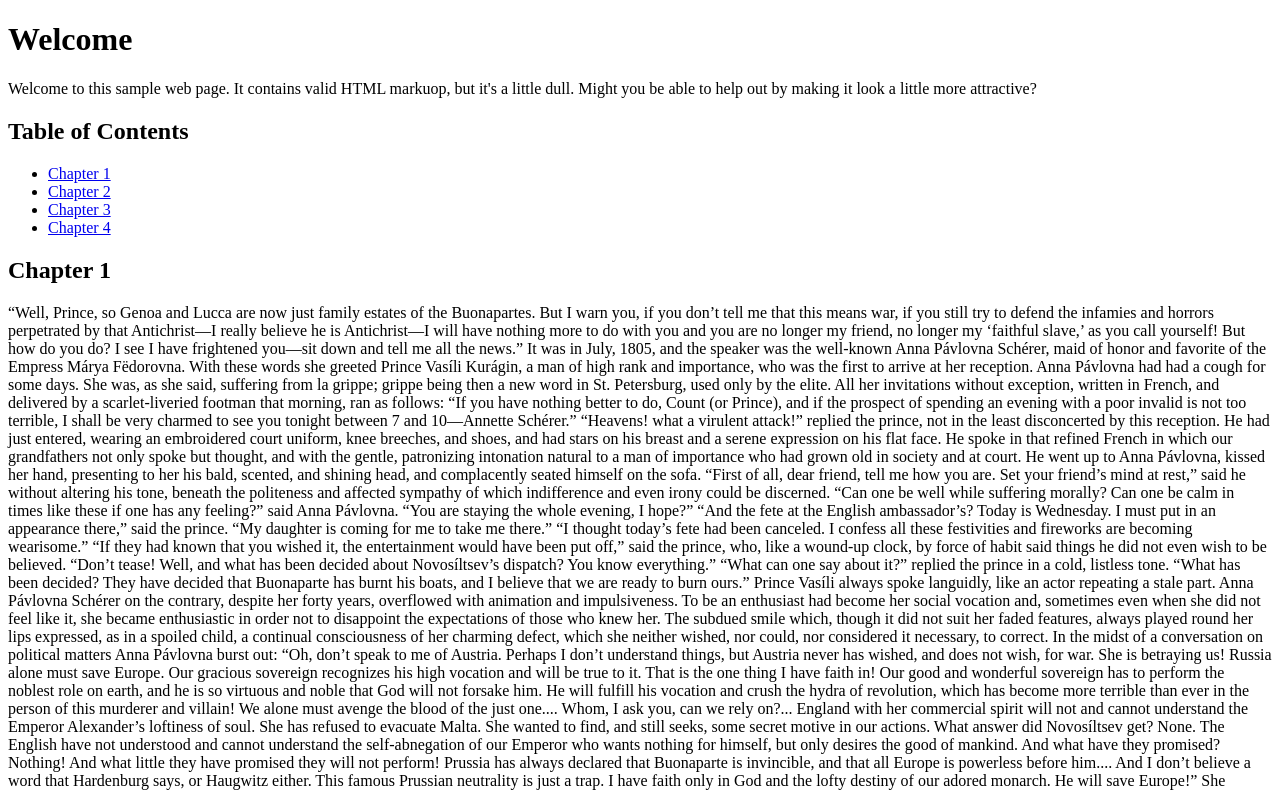
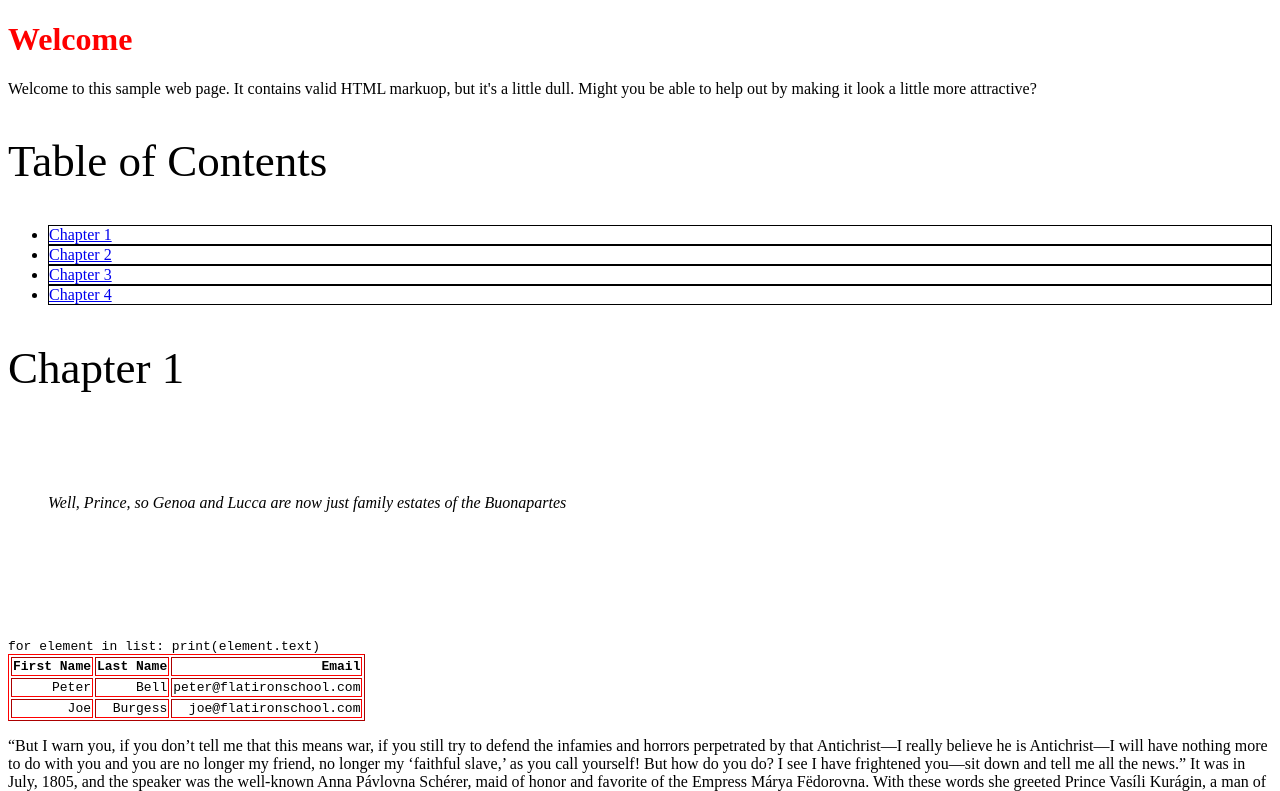
Before and after one commit to AntoinetteW/ent-ds-del-4-3-introduction-to-css-ds-deloitte-03192019, a plain HTML site: page index.html in a window 1280 px wide. Shown: the top 791 px of the page. Drawn offline with Linux system fonts and the light colour scheme.

Commit message:
Solution

```diff
--- a/index.html
+++ b/index.html
@@ -12,15 +12,41 @@
 
         <h2>Table of Contents</h2>
         <ul>
-            <li><a href="#chapter1">Chapter 1</a></a></li>
-            <li><a href="#chapter2">Chapter 2</a></li>
-            <li><a href="#chapter3">Chapter 3</a></li>
-            <li><a href="#chapter4">Chapter 4</a></li>
+            <li class="table_of_contents"><a href="#chapter1">Chapter 1</a></a></li>
+            <li class="table_of_contents"><a href="#chapter2">Chapter 2</a></li>
+            <li class="table_of_contents"><a href="#chapter3">Chapter 3</a></li>
+            <li class="table_of_contents"><a href="#chapter4">Chapter 4</a></li>
         </ul>
 
         <h2><a name="chapter1">Chapter 1</a></h2>
 
-        <p>“Well, Prince, so Genoa and Lucca are now just family estates of the Buonapartes. But I warn you, if you don’t tell me that this means war, if you still try to defend the infamies and horrors perpetrated by that Antichrist—I really believe he is Antichrist—I will have nothing more to do with you and you are no longer my friend, no longer my ‘faithful slave,’ as you call yourself! But how do you do? I see I have frightened you—sit down and tell me all the news.”
+        <blockquote class="quotes">Well, Prince, so Genoa and Lucca are now just family estates of the Buonapartes</blockquote>
+        <br /><br /><br /><br /><br /><br />
+
+        <code>
+            for element in list:
+                print(element.text)
+        </code>
+
+        <table border=1 id="random-table">
+            <tr>
+                <th>First Name</th>
+                <th>Last Name</th>
+                <th>Email</th>
+            </tr>
+            <tr>
+                <td>Peter</td>
+                <td>Bell</td>
+                <td>peter@flatironschool.com</td>
+            </tr>
+            <tr>
+                <td>Joe</td>
+                <td>Burgess</td>
+                <td>joe@flatironschool.com</td>
+            </tr>
+        </table>
+
+        <p>“But I warn you, if you don’t tell me that this means war, if you still try to defend the infamies and horrors perpetrated by that Antichrist—I really believe he is Antichrist—I will have nothing more to do with you and you are no longer my friend, no longer my ‘faithful slave,’ as you call yourself! But how do you do? I see I have frightened you—sit down and tell me all the news.”
 
                 It was in July, 1805, and the speaker was the well-known Anna Pávlovna Schérer, maid of honor and favorite of the Empress Márya Fëdorovna. With these words she greeted Prince Vasíli Kurágin, a man of high rank and importance, who was the first to arrive at her reception. Anna Pávlovna had had a cough for some days. She was, as she said, suffering from la grippe; grippe being then a new word in St. Petersburg, used only by the elite.
 
--- a/styles.css
+++ b/styles.css
@@ -1,6 +1,27 @@
-/* This is commented out
-
 h1 {
     color: blue;
   }
-*/
+
+  h2 {
+    font-size: 45px;
+    font-weight: normal;
+  }
+
+  .table_of_contents {
+    border: 1px solid;
+  }
+
+  .quotes {
+    font-style: italic;
+    margin-top: 100px;
+  }
+
+  #main-title {
+    color: red;
+  }
+
+  #random-table {
+    border-color: red;
+    font-family: monospace;
+    text-align: right;
+  }
```
Also changed, not shown: 2 other files.
